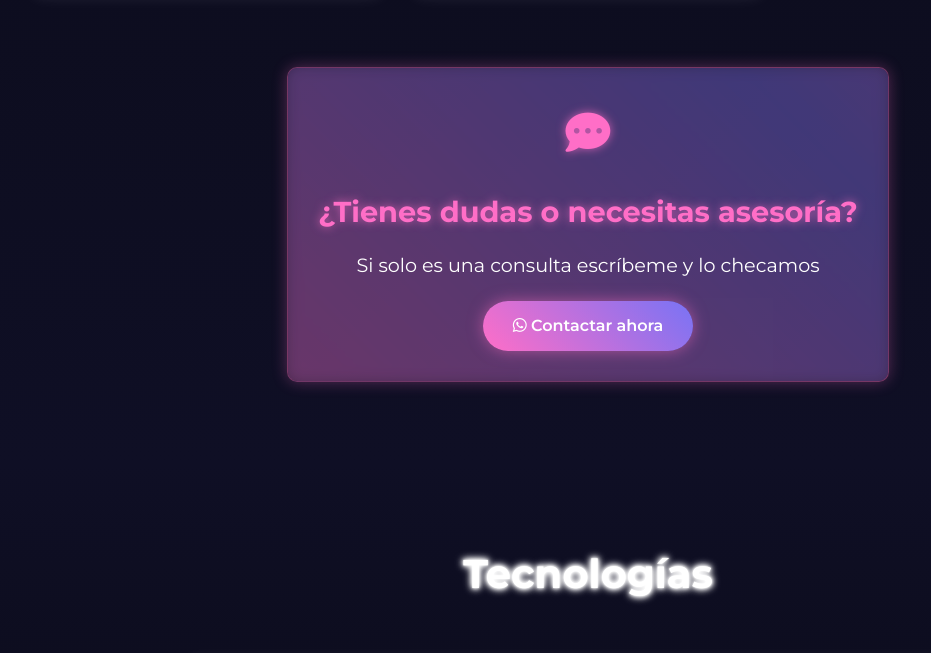
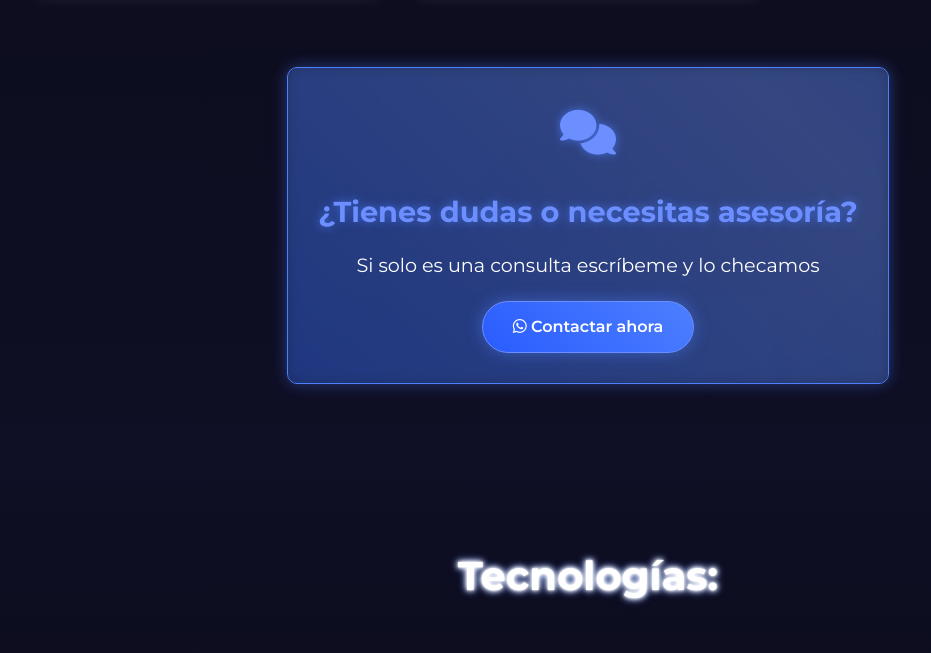
Before and after one commit to choochshoot/solucionesdigitales, a plain HTML site: page index.html in a window 1280 px wide. Shown: the part 1567-2220 px from the top of the page, without its empty margins (52-983 px from the left). Drawn offline with nearby package versions, Linux system fonts and the light colour scheme.

Commit message:
Update index.html

```diff
--- a/index.html
+++ b/index.html
@@ -11,11 +11,14 @@
     <style>
         :root {
             --neon-white: #ffffff;
-            --neon-glow: 0 0 5px #fff, 0 0 10px #fff, 0 0 15px #fff, 0 0 20px #ffffff, 0 0 35px #ffffff, 0 0 40px #ffffff;
-            --neon-glow-sm: 0 0 2px #fff, 0 0 5px #fff, 0 0 7px #fff, 0 0 10px #ffffff;
+            --neon-blue: #4d7fff;
+            --neon-blue-light: #6c8eff;
+            --neon-blue-dark: #2a5cff;
+            --neon-glow: 0 0 5px #fff, 0 0 10px #fff, 0 0 15px #fff, 0 0 20px var(--neon-blue), 0 0 35px var(--neon-blue), 0 0 40px var(--neon-blue);
+            --neon-glow-sm: 0 0 2px #fff, 0 0 5px #fff, 0 0 7px #fff, 0 0 10px var(--neon-blue);
             --background: #0a0a16;
             --card-bg: rgba(20, 20, 40, 0.8);
-            --consultation-color: #ff6ec7;
+            --consultation-color: var(--neon-blue);
         }
 
         * {
@@ -130,15 +133,15 @@
             text-shadow: var(--neon-glow-sm);
         }
 
-        /* Consultation Card */
+        /* Consultation Card - Estilo Azul Neon */
         .consultation-card {
-            background: linear-gradient(135deg, var(--card-bg), rgba(40, 20, 35, 0.8));
-            border: 1px solid rgba(255, 110, 199, 0.4);
+            background: linear-gradient(135deg, rgba(20, 30, 48, 0.8), rgba(15, 25, 45, 0.9));
+            border: 1px solid var(--neon-blue);
             border-radius: 10px;
             padding: 30px;
             text-align: center;
             transition: transform 0.3s ease, box-shadow 0.3s ease;
-            box-shadow: 0 0 15px rgba(255, 110, 199, 0.3);
+            box-shadow: 0 0 15px rgba(77, 127, 255, 0.4);
             grid-column: 1 / -1;
             max-width: 800px;
             margin: 40px auto 0;
@@ -154,7 +157,7 @@
             right: -10px;
             bottom: -10px;
             z-index: -1;
-            background: linear-gradient(45deg, #ff6ec7, #7873f5, #ff6ec7);
+            background: linear-gradient(45deg, var(--neon-blue-dark), var(--neon-blue-light), var(--neon-blue-dark));
             background-size: 200% 200%;
             animation: gradientShift 3s ease infinite;
             border-radius: 15px;
@@ -164,21 +167,21 @@
 
         .consultation-card:hover {
             transform: translateY(-5px);
-            box-shadow: 0 0 25px rgba(255, 110, 199, 0.5);
+            box-shadow: 0 0 25px rgba(77, 127, 255, 0.6);
         }
 
         .consultation-icon {
             font-size: 2.8rem;
             margin-bottom: 20px;
-            color: var(--consultation-color);
-            text-shadow: 0 0 10px rgba(255, 110, 199, 0.7);
+            color: var(--neon-blue-light);
+            text-shadow: 0 0 10px rgba(77, 127, 255, 0.7);
         }
 
         .consultation-title {
             font-size: 1.8rem;
             margin-bottom: 15px;
-            color: var(--consultation-color);
-            text-shadow: 0 0 10px rgba(255, 110, 199, 0.7);
+            color: var(--neon-blue-light);
+            text-shadow: 0 0 10px rgba(77, 127, 255, 0.7);
         }
 
         .consultation-text {
@@ -188,19 +191,21 @@
 
         .consultation-button {
             display: inline-block;
-            background: linear-gradient(45deg, #ff6ec7, #7873f5);
+            background: linear-gradient(45deg, var(--neon-blue-dark), var(--neon-blue));
             color: white;
             padding: 12px 30px;
             border-radius: 30px;
             text-decoration: none;
             font-weight: 600;
             transition: all 0.3s ease;
-            box-shadow: 0 0 15px rgba(255, 110, 199, 0.5);
+            box-shadow: 0 0 15px rgba(77, 127, 255, 0.5);
+            border: 1px solid var(--neon-blue-light);
         }
 
         .consultation-button:hover {
             transform: scale(1.05);
-            box-shadow: 0 0 20px rgba(255, 110, 199, 0.7);
+            box-shadow: 0 0 20px rgba(77, 127, 255, 0.7);
+            background: linear-gradient(45deg, var(--neon-blue), var(--neon-blue-light));
         }
 
         /* Technologies Section */
@@ -291,10 +296,10 @@
         /* Animations */
         @keyframes pulsate {
             100% {
-                text-shadow: 0 0 5px #fff, 0 0 10px #fff, 0 0 15px #fff, 0 0 20px #ffffff, 0 0 35px #ffffff, 0 0 40px #ffffff;
+                text-shadow: 0 0 5px #fff, 0 0 10px #fff, 0 0 15px #fff, 0 0 20px var(--neon-blue), 0 0 35px var(--neon-blue), 0 0 40px var(--neon-blue);
             }
             0% {
-                text-shadow: 0 0 2px #fff, 0 0 5px #fff, 0 0 7px #fff, 0 0 10px #ffffff, 0 0 17px #ffffff, 0 0 20px #ffffff;
+                text-shadow: 0 0 2px #fff, 0 0 5px #fff, 0 0 7px #fff, 0 0 10px var(--neon-blue), 0 0 17px var(--neon-blue), 0 0 20px var(--neon-blue);
             }
         }
 
@@ -383,9 +388,9 @@
                     <p>Experiencias de usuario fluidas y atractivas.</p>
                 </div>
 
-                <!-- Tarjeta de Consulta -->
+                <!-- Tarjeta de Consulta - Estilo Azul Neon -->
                 <div class="consultation-card animate__animated animate__fadeInUp animate__delay-2s">
-                    <div class="consultation-icon"><i class="fas fa-comment-dots"></i></div>
+                    <div class="consultation-icon"><i class="fas fa-comments"></i></div>
                     <h3 class="consultation-title">¿Tienes dudas o necesitas asesoría?</h3>
                     <p class="consultation-text">Si solo es una consulta escríbeme y lo checamos</p>
                     <a href="https://wa.me/5618371510" class="consultation-button" target="_blank">
@@ -399,7 +404,7 @@
     <!-- Tecnologías Section -->
     <section class="technologies">
         <div class="container">
-            <h2 class="section-title">Tecnologías</h2>
+            <h2 class="section-title">Tecnologías:</h2>
             <div class="tech-content">
                 <ul class="tech-list">
                     <li class="tech-item"><strong>HTML, CSS, JavaScript</strong> → Diseños responsive y dinámicos.</li>
```
